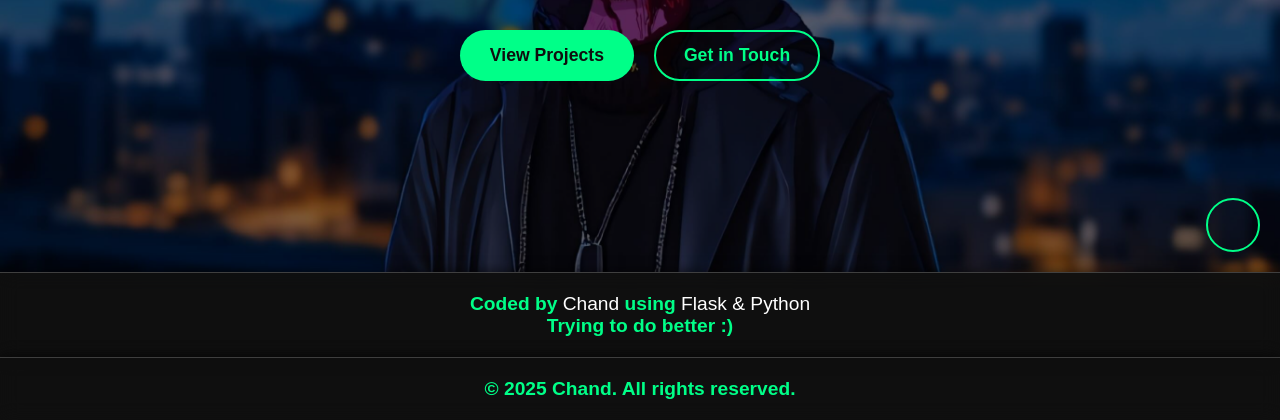
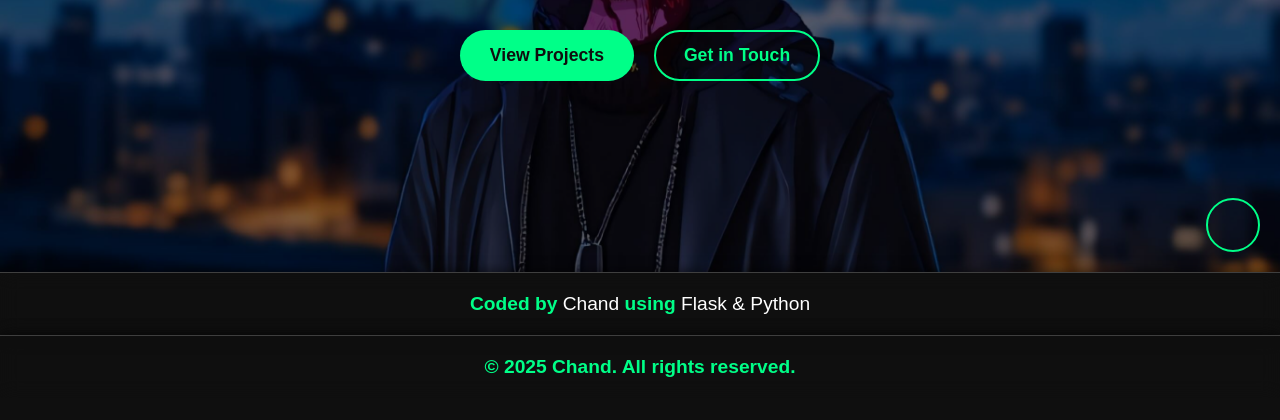
Before and after one commit to skchand786/crispy-chiken, a Flask app: page / in a window 1280 px wide. Shown: the part 528-948 px from the top of the page. After the commit the page ends 905 px from the top, so only its background shows below. Run offline with Flask 3, Linux system fonts and the light colour scheme.

Commit message:
Update home.html

```diff
--- a/templates/home.html
+++ b/templates/home.html
@@ -26,7 +26,7 @@ Being part of the free internet community, I specialize in creating VPN tunnels,
 <!-- Footer -->
 <footer>
     <p>Coded by <span>Chand</span> using <span>Flask & Python</span></p>
-    <p>Trying to do better :)</p>
+    <p></p>
 </footer>
 
 <!-- Scroll to Top Script -->
```
